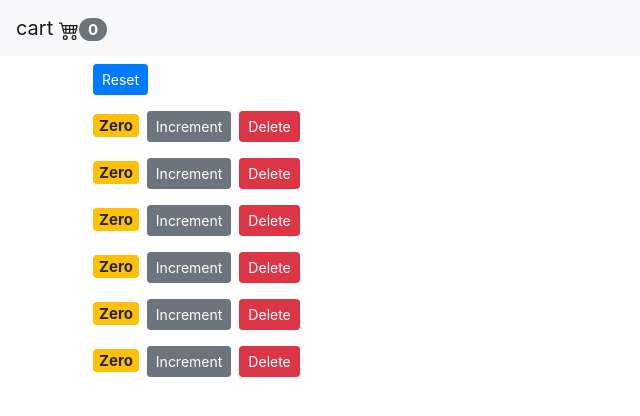
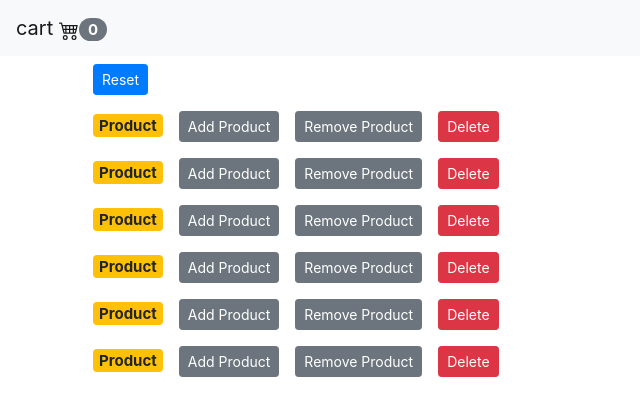
Before and after one commit to Dennis-The14th-web/react-ui, a React (Create React App) app in the folder front-end/: page / in a window 1280 px wide. Shown: the top 416 px of the page, without its empty margins (0-640 px from the left). Built offline with nearby package versions, Linux system fonts and the light colour scheme.

Commit message:
updated remove product handler

```diff
--- a/front-end/src/App.js
+++ b/front-end/src/App.js
@@ -44,6 +44,15 @@
     this.setState({ counters });
 }
 
+handleDecrement = counter => {
+  console.log(counter);
+  const counters = [...this.state.counters];
+  const index = counters.indexOf(counter);
+  counters[index] = { ...counter };
+  counters[index].value--;
+  this.setState({ counters });
+}
+
 handleDelete = counterId => {
     // console.log("Event Handler Called: ", counterId);
     const counters = this.state.counters.filter(c => c.id !== counterId);
@@ -59,6 +68,7 @@
           counters={this.state.counters}
           onReset={this.handleReset}
           onIncrement={this.handleIncrement}
+          onDecrement={this.handleDecrement}
           onDelete={this.handleDelete}
       />
       </main>
--- a/front-end/src/components/counter.jsx
+++ b/front-end/src/components/counter.jsx
@@ -45,8 +45,12 @@
         <span style={{fontSize:15, fontWeight:"bold"}}
         className={this.getBadgeClasses()}>{this.formatCount()}</span>
         <button onClick={() => this.props.onIncrement(this.props.counter)}
-        className="btn btn-secondary btn-sm"
-        >Increment
+        className="btn btn-secondary btn-sm m-2"
+        >Add Product
+        </button>
+        <button onClick={() => this.props.onDecrement(this.props.counter)}
+        className="btn btn-secondary btn-sm m-2"
+        >Remove Product
         </button>
         <button onClick={() => this.props.onDelete(this.props.counter.id)}
         className="btn btn-danger btn-sm m-2"
@@ -68,7 +72,7 @@
 
   formatCount() {
     const { value } = this.props.counter;
-    return value === 0 ? "Zero" : value;
+    return value === 0 ? "Product" : value;
     // if (value === 0){
     //   return "Zero"
     // }else{
--- a/front-end/src/components/counters.jsx
+++ b/front-end/src/components/counters.jsx
@@ -4,7 +4,7 @@
 class Counters extends Component {
     render() {
         console.log("Counters - Rendered")
-        const { onReset, counters, onIncrement, onDelete } = this.props;
+        const { onReset, counters, onIncrement,onDecrement, onDelete } = this.props;
         return (
         <div>
             <button
@@ -18,6 +18,7 @@
             key={counter.id}
             onDelete={onDelete}
             onIncrement={onIncrement}
+            onDecrement={onDecrement}
             counter={counter}
             />
             )}
```
